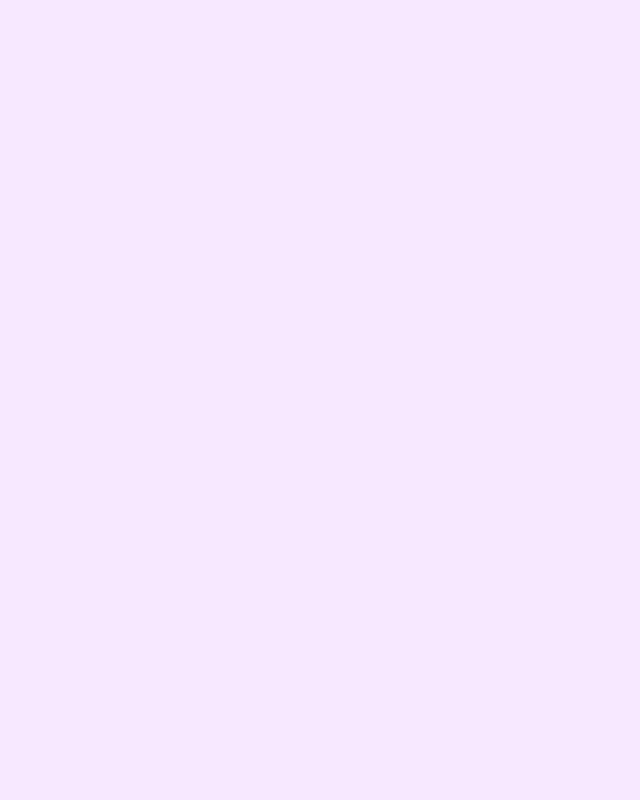
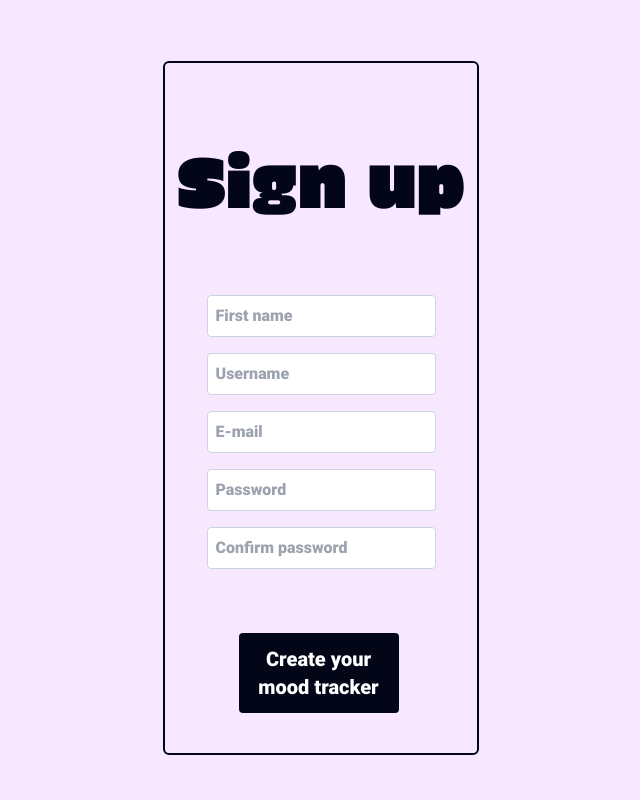
Before and after one commit to miazarre/mood-tracker, a React (Create React App) app: page /signup in a window 1280 px wide. Before the commit this address had no page. Shown: the top 800 px of the page, without its empty margins (319-959 px from the left). Built offline with nearby package versions, Linux system fonts and the light colour scheme.

Commit message:
SignUp form created

```diff
--- a/src/App.js
+++ b/src/App.js
@@ -1,6 +1,7 @@
 import { BrowserRouter, Routes, Route } from "react-router-dom";
 import Home from "./components/Home/";
 import Footer from "./components/Footer";
+import SignUp from "./components/SignUp";
 
 function App() {
   return (
@@ -8,6 +9,7 @@ function App() {
       <main className="min-h-screen m-2">
         <Routes>
           <Route path="/" element={<Home />} />
+          <Route path="/signup" element={<SignUp />} />
         </Routes>
       </main>
       <Footer />
--- /dev/null
+++ b/src/components/SignUp/index.js
@@ -0,0 +1,71 @@
+import { useState } from "react";
+import { Link } from "react-router-dom";
+
+const SignUpForm = () => {
+  const [firstname, setFirstname] = useState("");
+  const [username, setUsername] = useState("");
+  const [email, setEmail] = useState("");
+  const [password, setPassword] = useState("");
+  const [confirmation, setConfirmation] = useState("");
+
+  return (
+    <div className="flex justify-center items-center h-screen">
+      <div className="w-1/4">
+        <div className="flex flex-col items-center text-slate-950 border-2 border-slate-950 rounded-md">
+          <h1 className="relative sm:my-10 md:my-20 font-main sm:text-3xl md:text-7xl">
+            Sign up
+          </h1>
+          <form className="font-second">
+            <input
+              type="text"
+              placeholder="First name"
+              name="firstname"
+              value={firstname}
+              onChange={(event) => setFirstname(event.target.value)}
+              className="grid grid-cols-1 mb-4 p-2 rounded border border-slate-300 hover:border-violet-300"
+            />
+            <input
+              type="text"
+              placeholder="Username"
+              name="username"
+              value={username}
+              onChange={(event) => setUsername(event.target.value)}
+              className="grid grid-cols-1 mb-4 p-2 rounded border border-slate-300 hover:border-violet-300"
+            />
+            <input
+              type="text"
+              placeholder="E-mail"
+              name="email"
+              value={email}
+              onChange={(event) => setEmail(event.target.value)}
+              className="grid grid-cols-1 mb-4 p-2 rounded border border-slate-300 hover:border-violet-300"
+            />
+            <input
+              type="password"
+              placeholder="Password"
+              name="password"
+              value={password}
+              onChange={(event) => setPassword(event.target.value)}
+              className="grid grid-cols-1 mb-4 p-2 rounded border border-slate-300 hover:border-violet-300"
+            />
+            <input
+              type="password"
+              placeholder="Confirm password"
+              name="confirmation"
+              value={confirmation}
+              onChange={(event) => setConfirmation(event.target.value)}
+              className="grid grid-cols-1 mb-6 p-2 rounded border border-slate-300 hover:border-violet-300"
+            />
+            <Link to="/login">
+              <button className="bg-slate-950 font-second hover:bg-teal-300 text-white text-xl mx-8 sm:my-5 md:my-10 py-2 px-4 rounded h-20 w-40">
+                Create your mood tracker{" "}
+              </button>
+            </Link>
+          </form>
+        </div>
+      </div>
+    </div>
+  );
+};
+
+export default SignUpForm;
```
